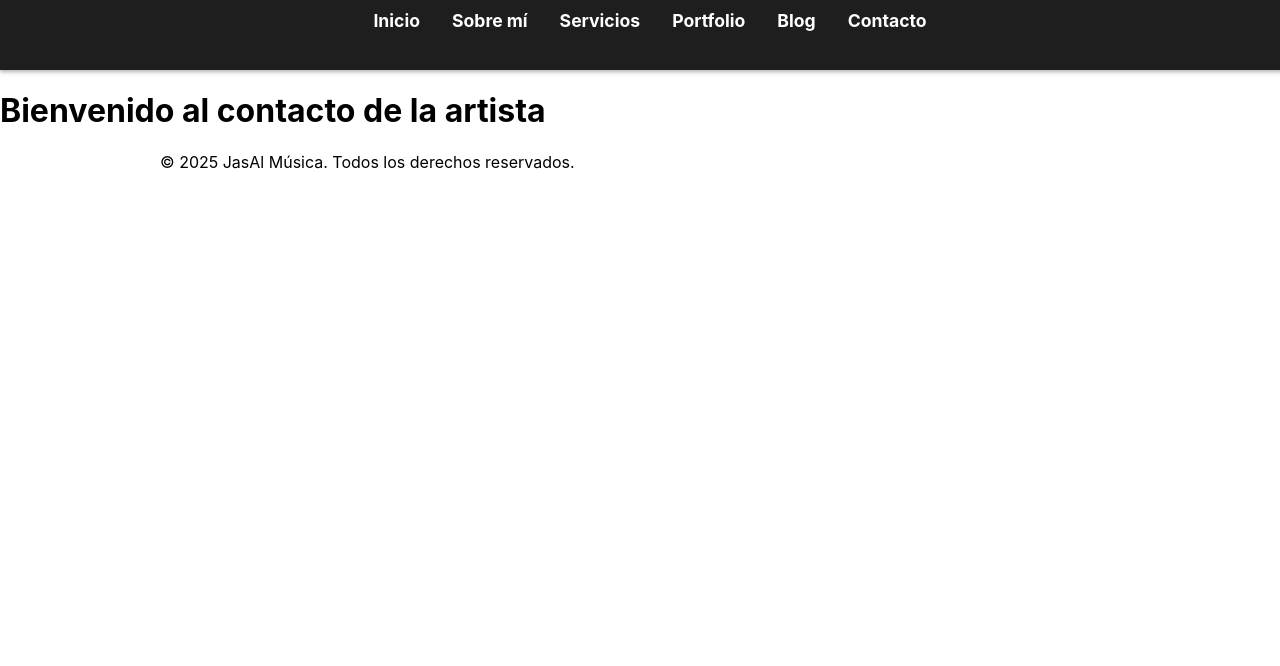
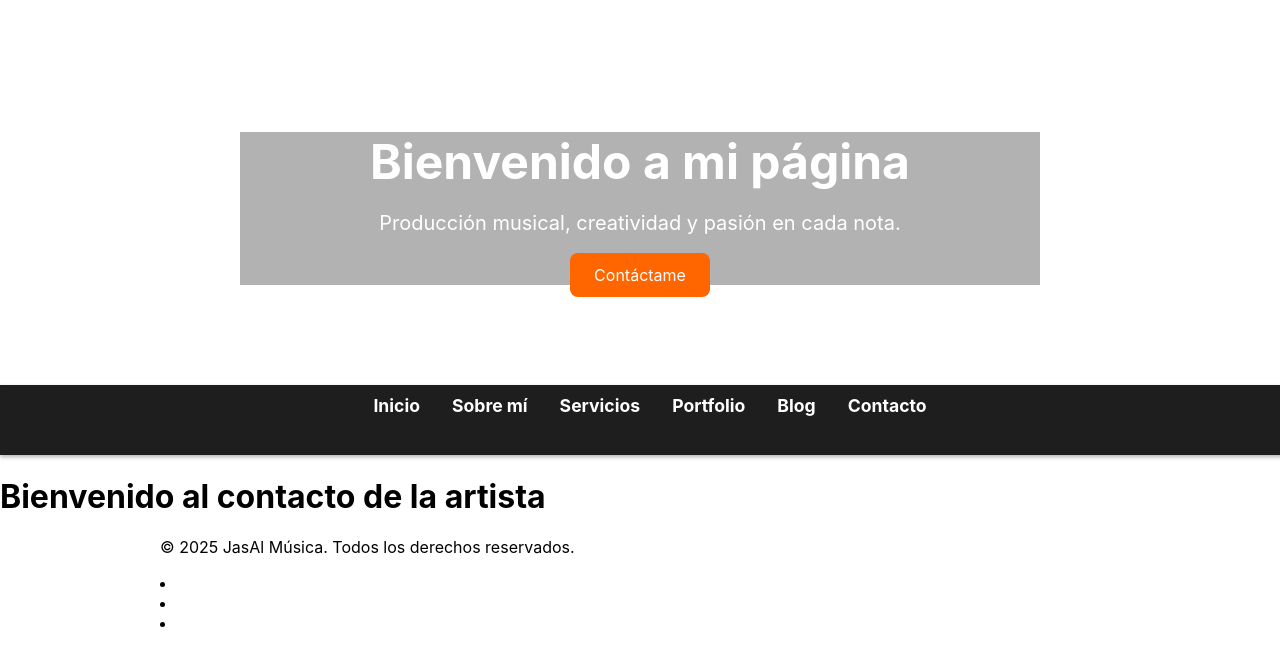
Before and after one commit to DiegoMarchandon/jasalpagina, a React (Create React App) app: page /contacto in a window 1280 px wide. Shown: the top 666 px of the page. Built offline with nearby package versions, Linux system fonts and the light colour scheme.

Commit message:
footer fixes

```diff
--- a/src/App.js
+++ b/src/App.js
@@ -15,6 +15,7 @@ function App() {
   return (
     <Router>
       <div className="App">
+        <Header />
         <Navbar />
         <Routes>
           <Route path="/" element={<Inicio />} />
--- a/src/components/Footer.js
+++ b/src/components/Footer.js
@@ -7,9 +7,12 @@ function Footer(){
             <div className="footer-content">
                 <p>&copy; {new Date().getFullYear()} JasAl Música. Todos los derechos reservados.</p>
                 <div className="social-icons">
-                <a href="https://facebook.com" target="_blank" rel="noopener noreferrer">Facebook</a>
-                <a href="https://instagram.com" target="_blank" rel="noopener noreferrer">Instagram</a>
-                <a href="mailto:contacto@jasalmusica.cl">Correo</a>
+                <li><Link to="https://facebook.com">Facebook</Link></li>
+                <li><Link to="https://instagram.com">Instagram</Link></li>
+                <li><Link to="mailto:contacto@jasalmusica.cl">Correo</Link></li>
+                {/* <a href="https://facebook.com" target="_blank" rel="noopener noreferrer">Facebook</a> */}
+                {/* <a href="https://instagram.com" target="_blank" rel="noopener noreferrer">Instagram</a> */}
+                {/* <a href="mailto:contacto@jasalmusica.cl">Correo</a> */}
                 </div>
             </div>
         </footer>
--- a/src/components/Header.js
+++ b/src/components/Header.js
@@ -5,10 +5,11 @@ function Header(){
     return (
         <header className="site-header">
       <div className="header-content">
-        <h1>Bienvenido a JasAl Música</h1>
+        <h1>Bienvenido a mi página</h1>
         <p>Producción musical, creatividad y pasión en cada nota.</p>
         <a href="#contacto" className="header-btn">Contáctame</a>
       </div>
+      {/* <h1>header de prueba</h1> */}
     </header>
     )
 }
```
